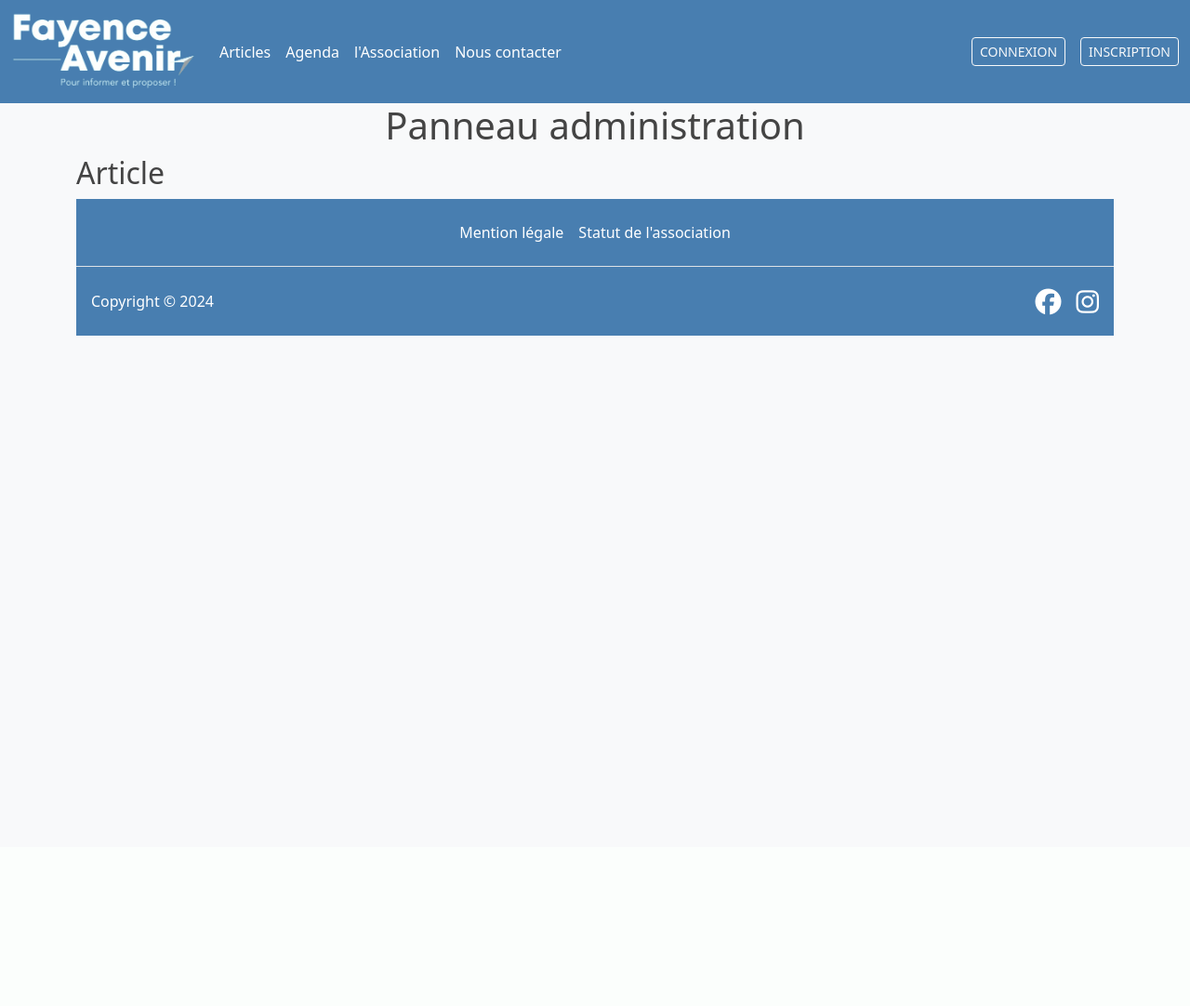
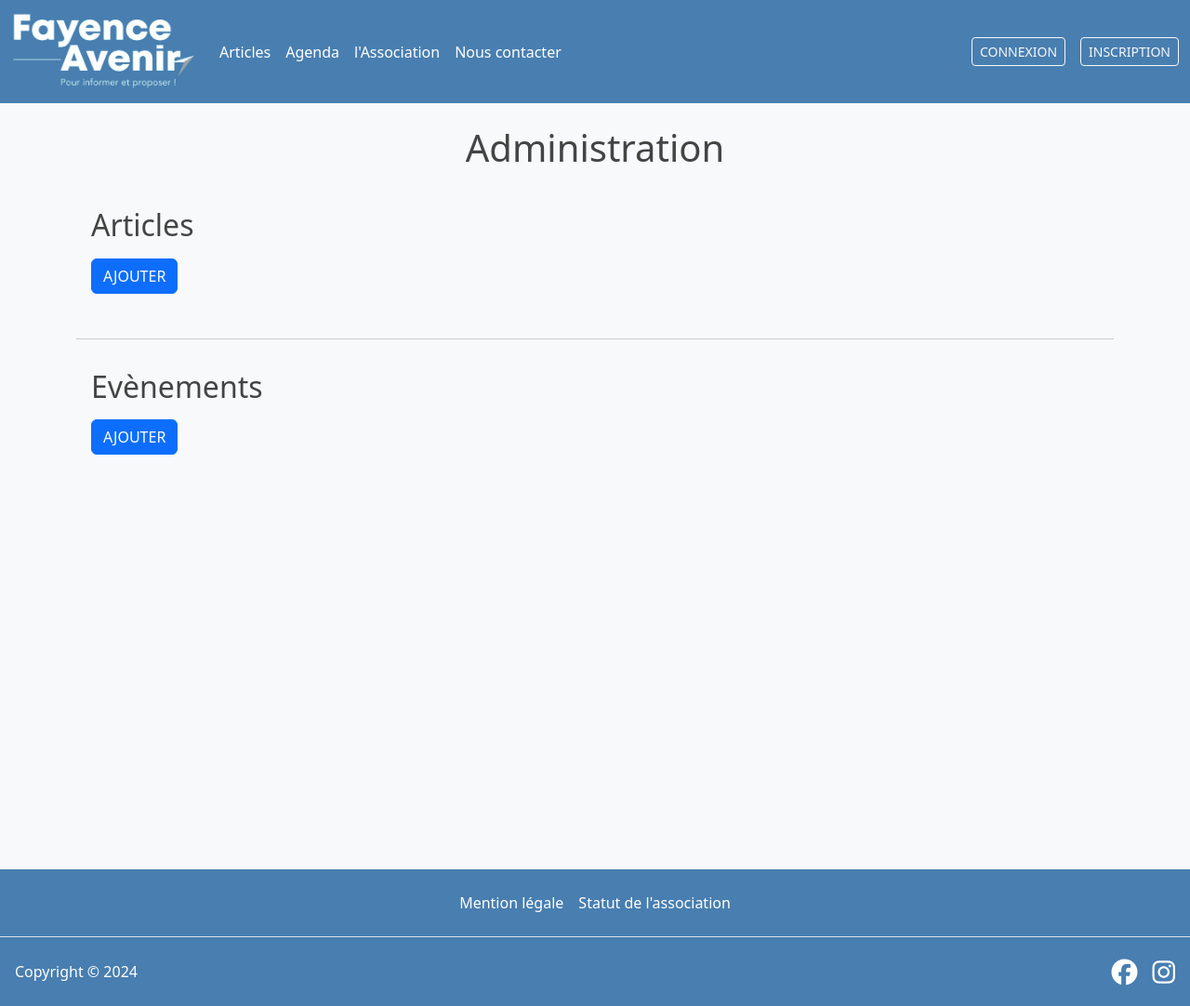
Before and after one commit to GuillemotClement/Symfony-FayenceAvenir, a Symfony app: template templates/administration/index.html.twig in a window 1280 px wide. Shown: the whole page at 93% size. Before the commit the page ends 361 px from the top, so only its background shows below. Run offline with Twig, Linux system fonts and the light colour scheme; the template is opened without the code that fills it, so the values that code supplies are empty; style sheets or scripts are compiled from the project's sources; some libraries are stand-ins or nearby versions.

Commit message:
Design administration

```diff
--- a/assets/styles/_base.scss
+++ b/assets/styles/_base.scss
@@ -45,3 +45,7 @@
   background-color: white;
   border: 1px solid #bdc3c7;
 }
+
+.underline {
+  text-decoration: underline;
+}
--- a/src/Controller/AdministrationController.php
+++ b/src/Controller/AdministrationController.php
@@ -20,14 +20,14 @@ class AdministrationController extends AbstractController
     public function index(ArticleRepository $articleRepo, EventRepository $eventRepo, UserRepository $userRepo): Response
     {
          /** @var \App\Entity\User $user */
-        $user = $this->getUser();
-        // $users = $userRepo->findAll();
+        // $user = $this->getUser();
+        $users = $userRepo->findAll();
         $articles = $articleRepo->findAll();
         $events = $eventRepo->findAll();
         return $this->render('administration/index.html.twig', [
             'articles' => $articles,
             'events' => $events,
-            'user' => $user
+            'users' => $users
         ]);
     }
 
--- a/templates/administration/index.html.twig
+++ b/templates/administration/index.html.twig
@@ -1,22 +1,82 @@
 {% extends 'base.html.twig' %}
 
 {% block body %}
-<h1 class="text-center capitalize">Panneau administration</h1>
+<h1 class="text-center capitalize my-4">Administration</h1>
+<div class="d-flex flex-column">
+	<div class="p-3">
+		<h2 class="">Articles</h2>
+		<div class="action my-3">
+			<a href="{{ path('article_new')}}" class="btn btn-small btn-primary">Ajouter</a>
+		</div>
+		<div class="d-flex flex-wrap gap-4 justify-content-around">
+			{% for article in articles %}
+			<div class="border p-3 col-12 col-md-3 white rounded shadow d-flex flex-column justify-content-between">
+				<p class="fs-4">{{ article.title | slice(0, 60)}}...</p>
+				<hr>
+				<p class="">Ecrit le {{article.createdAt | date('d M Y')}} par <span class="author">{{ article.author.firstname }} {{ article.author.lastname }}</span></p>
+				<div class="d-flex justify-content-between">
+					<a class="btn btn-small btn-warning mr5 txt-white" href="{{ path('article_edit', {id: article.id})}}">Editer</a>
+					<a class="btn btn-small btn-danger" href="{{ path('article_delete', {id: article.id})}}">Supprimer</a>
+				</div>
+			</div>
+			{% endfor %}
+		</div>
+	</div>
+	<hr>
+	<div class="p-3">
+		<h2 class="">Evènements</h2>
+		<div class="action my-3">
+			<a href="{{ path('add_event')}}" class="btn btn-small btn-primary">Ajouter</a>
+		</div>
+		<div class="d-flex flex-wrap gap-4 justify-content-around">
+			{% for event in events %}
+				<div class="border p-3 col-12 col-md-3 white rounded shadow d-flex flex-column justify-content-between">
+					<p class="fs-4">{{ event.name | slice(0, 60)}}...</p>
+					<p class="small">Prévu le {{event.date | date('d M Y')}} à {{ event.adresse }}</span></p>
+					<div class="d-flex justify-content-between">
+						<a class="btn btn-small btn-warning mr5 txt-white" href="{{ path('edit_event', { id: event.id })}}">Editer</a>
+						<a class="btn btn-small btn-danger" href="{{ path('delete_event', {id: event.id}) }}">Supprimer</a>
+					</div>
+				</div>
+			{% endfor %}
+		</div>
+	</div>
+	{% if is_granted('ROLE_ADMIN') %}
+		<hr>
+		<div class="p-3">
+			<h2 class="mb-3">Utilisateurs</h2>
+			<div class="d-flex flex-wrap gap-4 justify-content-around">
+				{% for user in users %}
+					<div class="border p-3 col-12 col-md-3 white rounded shadow d-flex flex-column justify-content-between">
+						<p class="text-capitalize fs-4 mb-1">{{ user.firstname }} {{ user.lastname }}</p>
+						<p class="fst-italic">{{ user.email }}</p>
+						<p class="underline mb-1">Rôle de l'utilisateur :</p>
+						<ul class="small d-flex flex-wrap gap-3 justify-content-between mb-3">
+							{% for role in user.roles %}
+								<li>{{role}}</li>
+								<div class="separator"></div>
+							{% endfor %}
+						</ul>
+						<div class="d-flex justify-content-between">
+							<a class="btn btn-small btn-warning mr5 txt-white" href="{{ path('add_role_user', {id: user.id})}}">Modifier</a>
+							<a class="btn btn-small btn-danger" href="{{ path('delete_user', { id: user.id })}}">Supprimer</a>
+						</div>
+					</div>
+				{% endfor %}
+			</div>
+		</div>
+	{% endif %}
+
+
+</div>
+
+
+
+{#
 	<div class="administration-edit">
 	<h2 class="center">Article</h2>
 	<div class="administration-list d-flex column">
-		{% for article in articles %}
-			<div class="administration-element mb20 flex align-center justify-between p20">
-				<div class="administration-element-content">
-					<p class="mr20 element-text">{{ article.title | slice(0, 60)}}...</p>
-					<p class="small">Ecrit le {{article.createdAt | date('d M Y')}} par <span class="author">{{ article.author.firstname }} {{ article.author.lastname }}</span></p>
-				</div>
-				<div class="administration-element-action  ">
-					<a class="btn btn-small btn-warning mr5" href="{{ path('article_edit', {id: article.id})}}">Editer</a>
-					<a class="btn btn-small btn-danger" href="{{ path('article_delete', {id: article.id})}}">Supprimer</a>
-				</div>
-			</div>
-{% endfor %}
+		 #}
 
 
 
--- a/templates/partials/_header.html.twig
+++ b/templates/partials/_header.html.twig
@@ -28,7 +28,8 @@
         {% endif %}
         <a href="{{ path('logout')}}" class="btn btn-sm btn-outline-light me-2">deconnexion</a>
 
-        <a href="{{ path('edit_user', {id: app.user.id}) }}" class="">
+        {# <a href="{{ path('edit_user', {id: app.user.id}) }}" class=""> #}
+        <a href="" class="">
         {# Décommenter appel vers la bdd pour ajout image en prod #}
           {# {# <img class="avatar" src="{{ asset(app.user.picture) }}" alt="profil">  #}
           <img class="rounded-circle avatar shadow hover-pic" src="https://randomuser.me/api/portraits/women/66.jpg" alt="profil">
```
